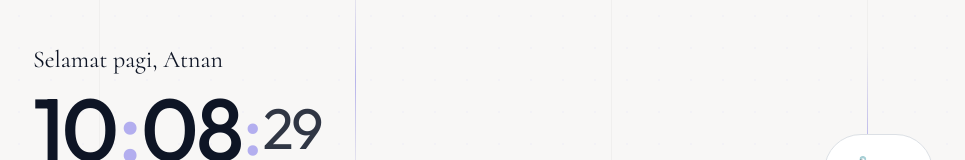
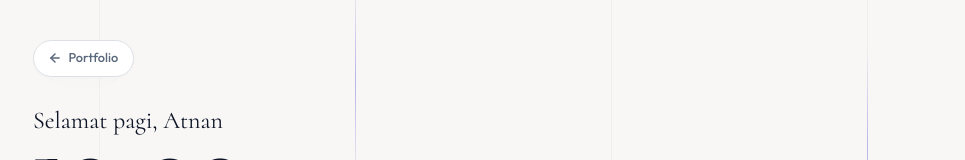
Before and after one commit to Atnan49/Portofolio, a Next.js app: page /home in a window 1280 px wide. Shown: the top 160 px of the page, without its empty margins (157-1122 px from the left). Built offline with nearby package versions, Linux system fonts and the light colour scheme; no server answers.

Commit message:
feat: link homepage /home to portfolio / and vice-versa

```diff
--- a/src/app/home/homepage.css
+++ b/src/app/home/homepage.css
@@ -22,6 +22,39 @@
   gap: 3.5rem;
   animation: fadeUp 0.8s cubic-bezier(0.25, 1, 0.5, 1) forwards;
 }
+
+/* ===== TOP NAV / BACK BUTTON ===== */
+.homepage-top-nav {
+  display: flex;
+  justify-content: flex-start;
+  width: 100%;
+  margin-bottom: -2rem;
+}
+
+.homepage-back-btn {
+  display: inline-flex;
+  align-items: center;
+  font-size: 0.8rem;
+  font-weight: 500;
+  color: var(--muted);
+  text-decoration: none;
+  background: var(--surface);
+  border: 1px solid var(--border);
+  padding: 0.4rem 0.9rem;
+  border-radius: 100px;
+  box-shadow: var(--card-shadow);
+  transition: all 0.25s ease;
+  backdrop-filter: blur(10px);
+  -webkit-backdrop-filter: blur(10px);
+}
+
+.homepage-back-btn:hover {
+  color: var(--accent);
+  border-color: var(--accent);
+  transform: translateX(-3px);
+  box-shadow: 0 4px 12px var(--accent-glow), var(--card-shadow);
+}
+
 
 /* ===== TOP SECTION: CLOCK & WEATHER ===== */
 .homepage-header {
--- a/src/app/home/page.tsx
+++ b/src/app/home/page.tsx
@@ -12,6 +12,17 @@ export default function HomePage() {
 
   return (
     <div className="homepage-container">
+      {/* Top Nav to Portfolio */}
+      <div className="homepage-top-nav">
+        <a href="/" className="homepage-back-btn">
+          <svg width="14" height="14" viewBox="0 0 24 24" fill="none" stroke="currentColor" strokeWidth="2.5" strokeLinecap="round" strokeLinejoin="round" style={{ marginRight: '6px' }}>
+            <line x1="19" y1="12" x2="5" y2="12"></line>
+            <polyline points="12 19 5 12 12 5"></polyline>
+          </svg>
+          Portfolio
+        </a>
+      </div>
+
       {/* Top Header: Clock, Greetings, Weather */}
       <header className="homepage-header">
         <div className="homepage-clock-wrapper">
--- a/src/components/Navbar.tsx
+++ b/src/components/Navbar.tsx
@@ -84,6 +84,7 @@ export default function Navbar() {
         <li><a href="#about" onClick={handleLinkClick}>About</a></li>
         <li><a href="#projects" onClick={handleLinkClick}>Projects</a></li>
         <li><a href="#contact" onClick={handleLinkClick}>Contact</a></li>
+        <li><a href="/home" onClick={handleLinkClick}>Dashboard</a></li>
       </ul>
     </nav>
   );
```
